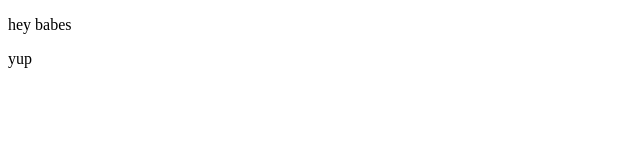
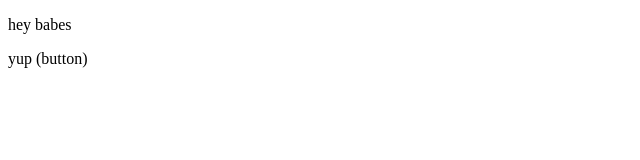
Before and after one commit to vanshika-jn/LocalRepo, a plain HTML site: page index.html in a window 1280 px wide. Shown: the full height of the page, 0-640 px from the left. Drawn offline with Linux system fonts and the light colour scheme.

```diff
--- a/index.html
+++ b/index.html
@@ -7,6 +7,6 @@
 </head>
 <body>
     <p>hey babes</p>
-    <P>yup</P>
+    <P>yup (button)</P>
 </body>
 </html>
```
